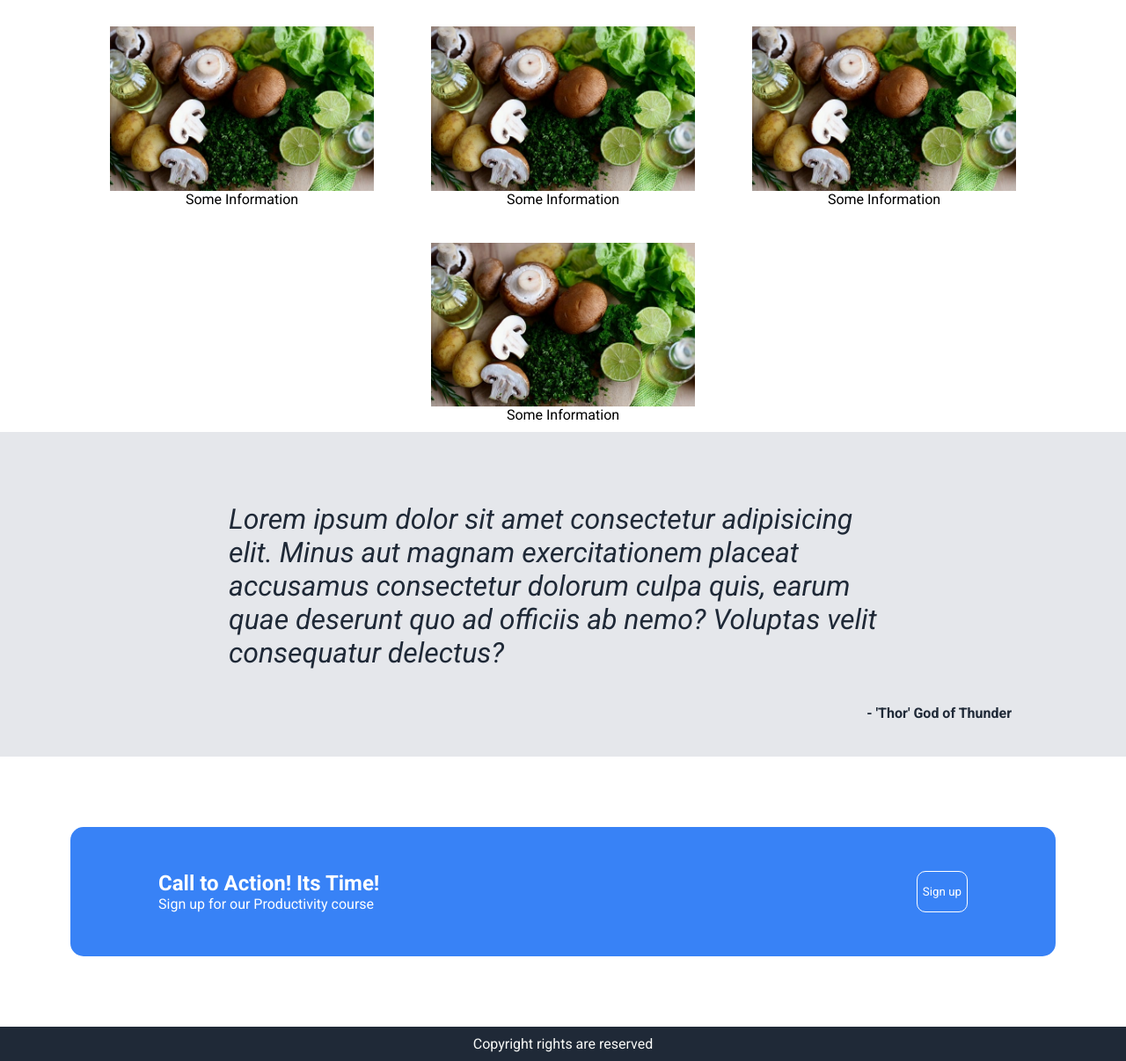
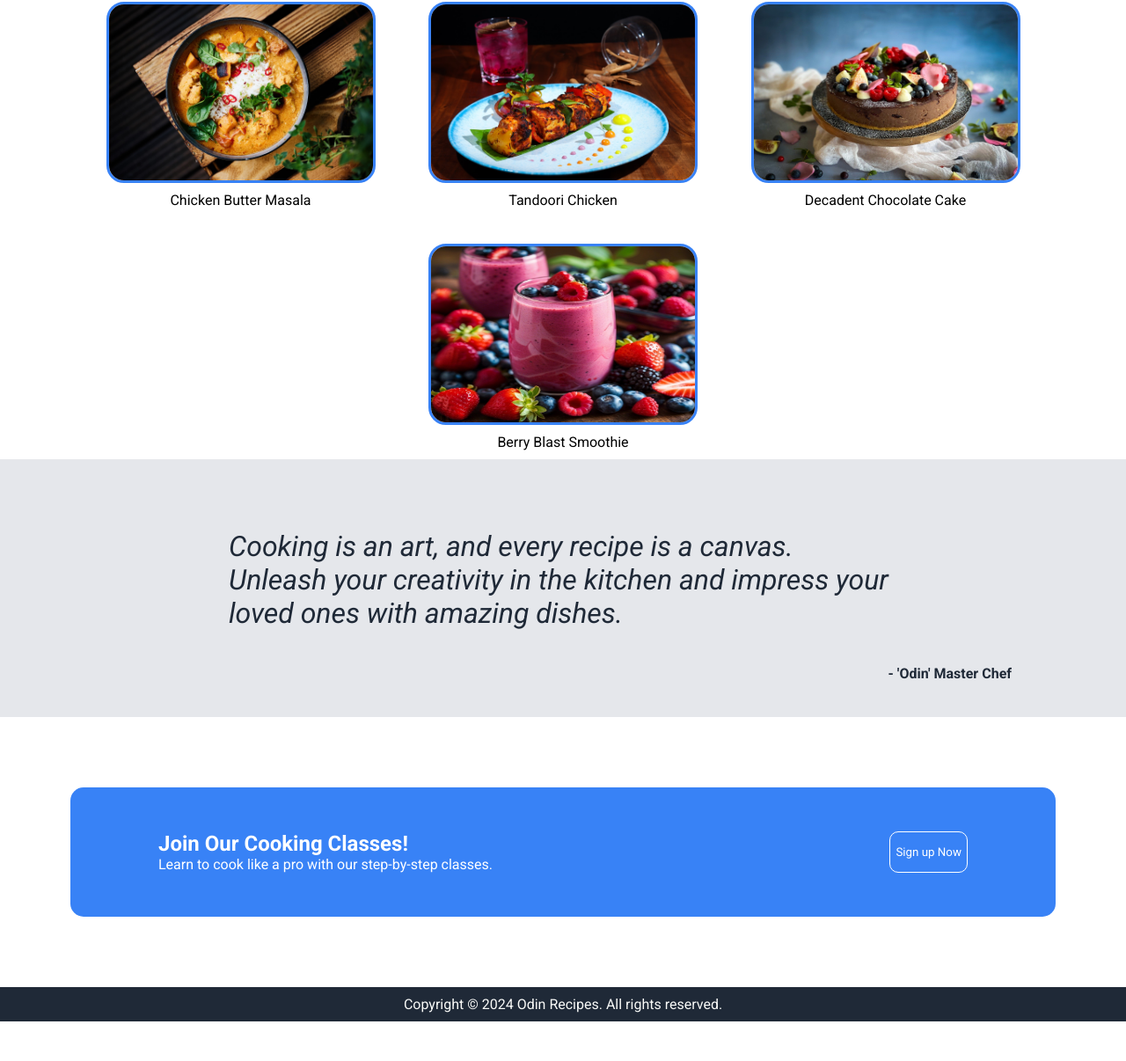
Before and after one commit to vasanthcodes/landing-page, a plain HTML site: page index.html in a window 1280 px wide. Shown: the part 424-1630 px from the top of the page at 88% size. After the commit the page ends 1585 px from the top, so only its background shows below. Drawn offline with Linux system fonts and the light colour scheme.

Commit message:
complete webpage

```diff
--- a/index.html
+++ b/index.html
@@ -3,30 +3,28 @@
   <head>
     <meta charset="UTF-8" />
     <meta name="viewport" content="width=device-width, initial-scale=1.0" />
-    <title>Welcome</title>
+    <title>Odin recipes</title>
     <link rel="stylesheet" href="./style.css" />
   </head>
   <body>
     <header>
       <div class="hb1">
-        <div class="logo">Header</div>
+        <div class="logo">Odin-Recipes</div>
         <div class="hrightitems">
-          <a href="#">Link 1</a>
-          <a href="#">Link 2</a>
-          <a href="#">Link 3</a>
+          <a href="#">Home</a>
+          <a href="#">Blog</a>
+          <a href="#">Contact</a>
         </div>
       </div>
 
       <div class="hb2">
         <div>
-          <h1>This website is awesome</h1>
+          <h1>Discover Delicious Recipes</h1>
           <p id="HST">
-            Lorem ipsum dolor sit amet consectetur adipisicing elit. Mollitia
-            repellat harum, optio vero earum aliquam, quidem adipisci qui
-            perspiciatis, excepturi debitis. Corporis quos nostrum officia vero
-            tempore deserunt, quaerat error!
+            Explore a world of flavors with our curated recipes. From quick
+            snacks to gourmet meals, find your next favorite dish!
           </p>
-          <button id="but1">Sign up</button>
+          <button id="but1">Join our Recipe Community</button>
         </div>
         <div class="img">
           <img
@@ -39,45 +37,43 @@
     </header>
     <div class="main-body">
       <div>
-        <p id="smthg">Some Random Information</p>
+        <p id="smthg">Featured Recipes of the Week</p>
       </div>
       <div class="blockimg">
         <div>
-          <img src="./images/mushrooms-8058299_640.jpg" alt="" /><p>Some
-          Information</p>
+          <img src="./images/curry-7249247_1280.jpg" alt="" />
+          <p>Chicken Butter Masala</p>
         </div>
         <div>
-          <img src="./images/mushrooms-8058299_640.jpg" alt="" /><p>Some
-          Information</p>
+          <img src="./images/dish-4943028_1280.jpg" alt="" />
+          <p>Tandoori Chicken</p>
         </div>
         <div>
-          <img src="./images/mushrooms-8058299_640.jpg" alt="" /><p>Some
-          Information</p>
+          <img src="./images/cake-8233676_1280.jpg" alt="" />
+          <p>Decadent Chocolate Cake</p>
         </div>
         <div>
-          <img src="./images/mushrooms-8058299_640.jpg" alt="" /><p>Some
-          Information</p>
+          <img src="./images/antioxidant-8266763_1280.jpg" alt="" />
+          <p>Berry Blast Smoothie</p>
         </div>
       </div>
-      <div class="mb2"><p class="mb2">
-        Lorem ipsum dolor sit amet consectetur adipisicing elit. Minus aut
-        magnam exercitationem placeat accusamus consectetur dolorum culpa quis,
-        earum quae deserunt quo ad officiis ab nemo? Voluptas velit consequatur
-        delectus?
-
-      </p>
-    <p id="by">- 'Thor' God of Thunder</p></div>
-
-
+      <div class="mb2">
+        <p class="mb2">
+          Cooking is an art, and every recipe is a canvas. Unleash your
+          creativity in the kitchen and impress your loved ones with amazing
+          dishes.
+        </p>
+        <p id="by">- 'Odin' Master Chef</p>
+      </div>
 
       <div class="mb3">
         <div>
-          <h2>Call to Action! Its Time!</h2>
-          <p>Sign up for our Productivity course</p>
+          <h2>Join Our Cooking Classes!</h2>
+          <p>Learn to cook like a pro with our step-by-step classes.</p>
         </div>
-        <button id="but2">Sign up</button>
+        <button id="but2">Sign up Now</button>
       </div>
     </div>
-    <footer>Copyright rights are reserved</footer>
+    <footer>Copyright © 2024 Odin Recipes. All rights reserved.</footer>
   </body>
 </html>
--- a/style.css
+++ b/style.css
@@ -132,3 +132,10 @@ a {
     display: flex;
     justify-content: center;
 }
+.blockimg div img{
+    border-radius: 20px;
+    margin-bottom: 10px;
+    border: 3px solid #3882f6;
+    width: 300px;
+    height: 200px;
+}
```
Also changed, not shown: images/antioxidant-8266763_1280.jpg (added), images/cake-8233676_1280.jpg (added), images/curry-7249247_1280.jpg (added), images/dish-4943028_1280.jpg (added).
